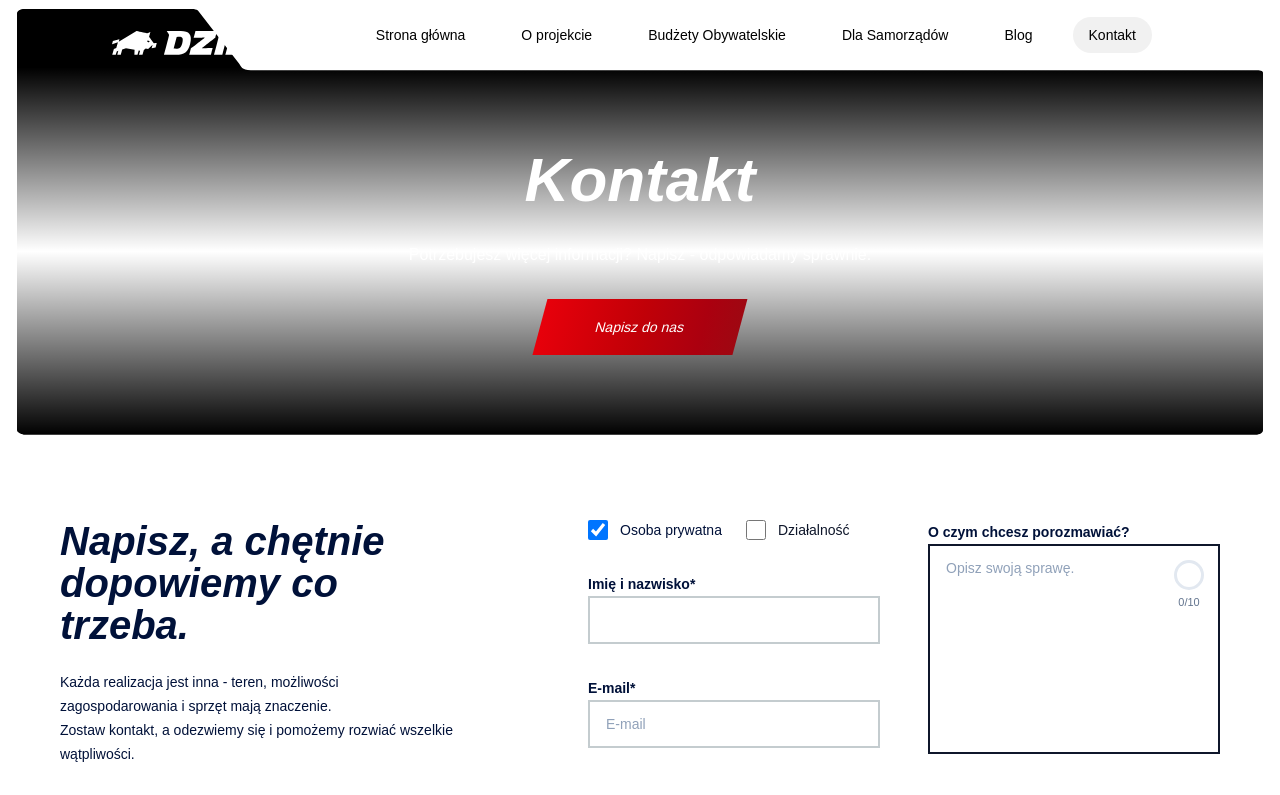
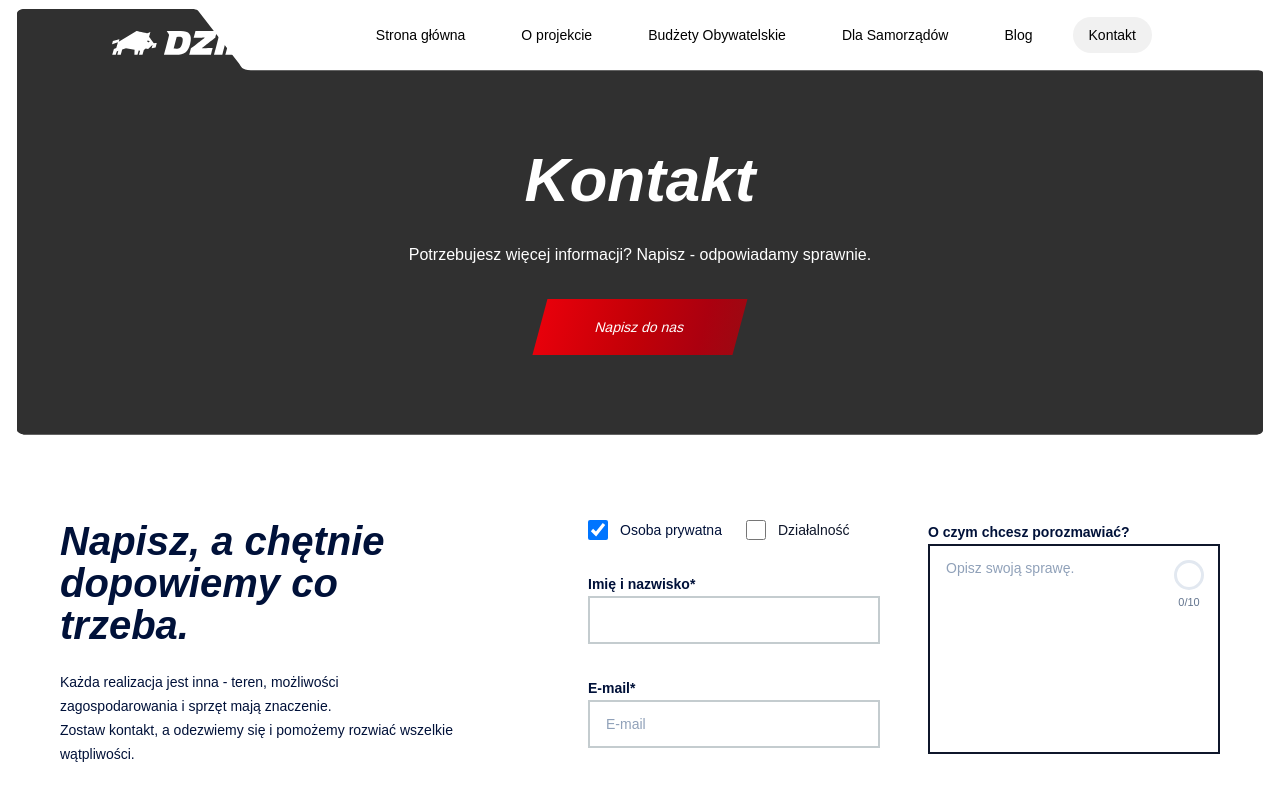
Before and after one commit to PanKarton/DZIKGYM, a Next.js app: page /kontakt in a window 1280 px wide. Shown: the top 795 px of the page. Built offline with nearby package versions, Linux system fonts and the light colour scheme; a web font is replaced by a local one.

Commit message:
changed color for subhero

```diff
--- a/src/app/globals.css
+++ b/src/app/globals.css
@@ -67,12 +67,13 @@ body {
     aspect-ratio: 1920/800;
   }
   .sub-hero-gradient {
-    background: linear-gradient(
+    /* background: linear-gradient(
       180deg,
       #000000 13.71%,
       rgba(0, 0, 0, 0) 56.86%,
       #000000 100%
-    );
+    ); */
+    background: #303030;
   }
   .founders-gradient {
     background: linear-gradient(180deg, rgba(0, 17, 57, 0) 0%, #001139 100%);
```
